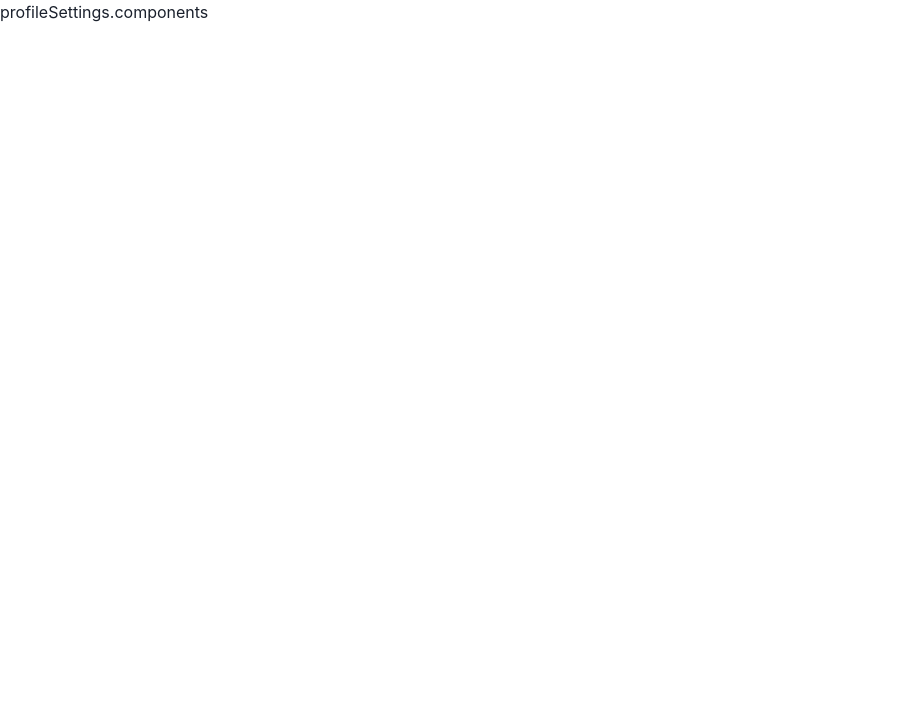
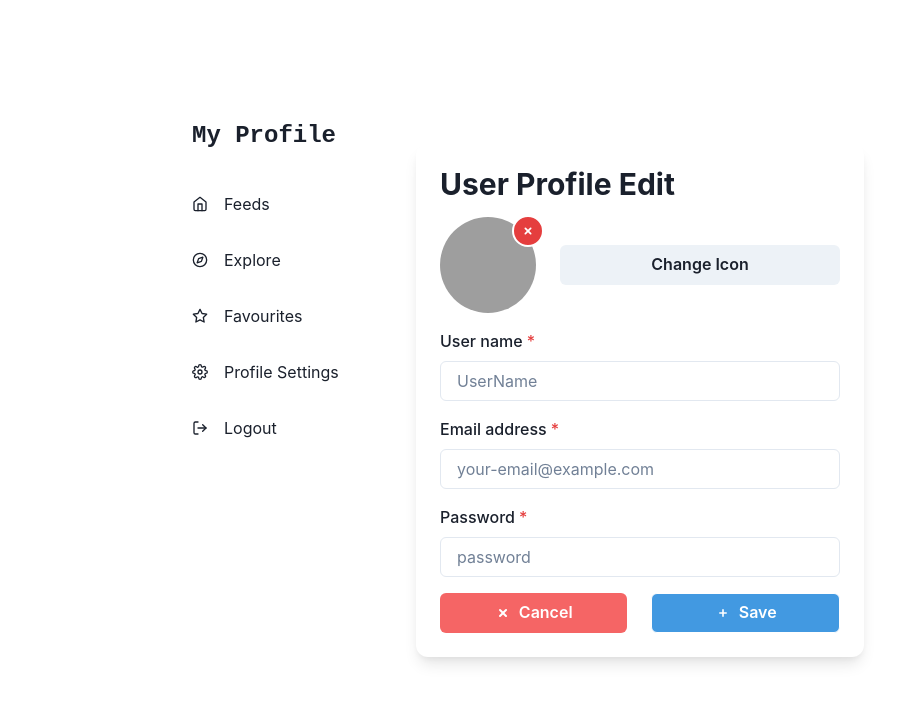
Before and after one commit to diouri844/User-Manager, a React (Vite) app in the folder Client/: page /settings in a window 1280 px wide. Shown: the top 702 px of the page, without its empty margins (0-924 px from the left). Built offline with nearby package versions, Linux system fonts and the light colour scheme; no server answers; sample sign-in values are in the browser's storage; grey boxes are pictures that could not be loaded.

Commit message:
Add user update Account view

```diff
--- a/Client/src/components/profileSettings.components.jsx
+++ b/Client/src/components/profileSettings.components.jsx
@@ -1,8 +1,228 @@
-import React from 'react'
+import React, { useEffect, useRef, useState } from 'react'
+import { useNavigate } from 'react-router-dom';
+// import layout  :
+
+import { defaultLayout as Layout } from '../layouts';
+// import shakara component
+import { Container,
+   Button,
+    Flex,
+    FormControl,
+    FormLabel,
+    Heading,
+    Input,
+    Stack,
+    useColorModeValue,
+    Avatar,
+    AvatarBadge,
+    IconButton,
+    Center
+  } from '@chakra-ui/react';
+
+  // import icons :
+  import { SmallCloseIcon, SmallAddIcon } from '@chakra-ui/icons';
+
+
+
+  // import axios :
+  import axios from 'axios';
+
+
+
 
 function profileSettings() {
+  const [isloading, setIsloading] = useState(false);
+  const [isEmailChange, setIsEmailChange] = useState(false);
+  const [isPasswordChange, setIsPasswordChange] = useState(false);
+  const navigate = useNavigate();
+  const userName = useRef("");
+  const userEmail = useRef("");
+  const emailConfrime = useRef("");
+  const userPassword = useRef("");
+  const passwordConfirme = useRef("");
+
+  // fetch the current usr :
+  useEffect(
+    ()=> {
+      // update the page title :
+      document.title = "Edit Profile";
+      try{
+        // extract the auth token and the user id from the localStorage:
+        const { AuthToken, UserId } = window.localStorage;
+        // check the auth token:
+        var barrer = "Barer ";
+        if(AuthToken[0] === '"' && AuthToken[AuthToken.length - 1] === '"'){
+          let updatedToken = AuthToken.slice(1,-1);
+          barrer += updatedToken;
+        }
+        else{
+          barrer += AuthToken;
+        }
+        // setup a gofig objetc to send request :
+        const config =  {
+          'headers':{
+              'Authorization': barrer,
+              'Content-Type': 'application/json',
+              'Accept': '*/*'
+          }
+        };
+        // send request to get current user info:
+        axios.get(
+          `http://localhost:8080/api/manager/feeds/${UserId}`,
+          config,
+        ).then(
+          response => {
+            // check state of response :
+            if ( response.data.message === 'Success'){
+              // user geted by the request :
+              const currentUser = response.data.user;
+              console.table(
+                currentUser
+              );
+              userName.current.value = currentUser.name;
+              userEmail.current.value = currentUser.email;
+              // password hashed we should change the idea behind
+              // update user password
+              userPassword.current.value = currentUser.password;
+            }
+          }
+        ).catch( err => {
+          console.error( err );
+        });
+      }catch( error ){
+        console.error()
+        navigate('/');
+      }
+    },[]);
+
   return (
-    <div>profileSettings.components</div>
+    <Layout>
+      <Container
+      >
+      <Flex
+      minH={'100px'}
+      align={'center'}
+      justify={'center'}
+      >
+      <Stack
+        spacing={4}
+        w={'full'}
+        maxW={'md'}
+        bg={useColorModeValue('white', 'gray.700')}
+        rounded={'xl'}
+        boxShadow={'lg'}
+        p={6}
+        my={12}>
+        <Heading lineHeight={1.1} fontSize={{ base: '2xl', sm: '3xl' }}>
+          User Profile Edit
+        </Heading>
+        <FormControl id="userName">
+          <Stack direction={['column', 'row']} spacing={6}>
+            <Center>
+              <Avatar size="xl"
+              src={
+                'https://www.bing.com/images/search?view=detailV2&ccid=TneqgKQB&id=92B3409541119EC7A195A45B224A1494439CACAD&thid=OIP.TneqgKQBUNi__W7XKshWlAHaHa&mediaurl=https%3a%2f%2fclipground.com%2fimages%2fimg_avatar-png-6.png&cdnurl=https%3a%2f%2fth.bing.com%2fth%2fid%2fR.4e77aa80a40150d8bffd6ed72ac85694%3frik%3draycQ5QUSiJbpA%26pid%3dImgRaw%26r%3d0&exph=512&expw=512&q=upslash+avatar+img&simid=608028861222974284&FORM=IRPRST&ck=7F70A62CCB5FD2D380CDF65B3E930134&selectedIndex=20'
+              }>
+                <AvatarBadge
+                  as={IconButton}
+                  size="sm"
+                  rounded="full"
+                  top="-10px"
+                  colorScheme="red"
+                  aria-label="remove Image"
+                  icon={<SmallCloseIcon />}
+                />
+              </Avatar>
+            </Center>
+            <Center w="full">
+              <Button w="full">Change Icon</Button>
+            </Center>
+          </Stack>
+        </FormControl>
+        <FormControl id="userName" isRequired>
+          <FormLabel>User name</FormLabel>
+          <Input
+            placeholder="UserName"
+            ref={userName}
+            _placeholder={{ color: 'gray.500' }}
+            type="text"
+          />
+        </FormControl>
+        <FormControl id="email" isRequired>
+          <FormLabel>Email address</FormLabel>
+          <Input
+            ref={userEmail}
+            onChange={ ()=> setIsEmailChange(true) }
+            placeholder="your-email@example.com"
+            _placeholder={{ color: 'gray.500' }}
+            type="email"
+          />
+        </FormControl>
+        { /**   email confrimation if is change  */}
+        {isEmailChange &&
+          <FormControl id="emailConfirmation" isRequired>
+            <FormLabel>Confirme new Email address</FormLabel>
+            <Input
+              ref={emailConfrime}
+              placeholder="your-email@example.com"
+              _placeholder={{ color: 'gray.500' }}
+              type="email"
+            />
+          </FormControl>
+        }
+        <FormControl id="password" isRequired>
+          <FormLabel>Password</FormLabel>
+          <Input
+            ref={userPassword}
+            onChange={()=> setIsPasswordChange(true)}
+            placeholder="password"
+            _placeholder={{ color: 'gray.500' }}
+            type="password"
+          />
+        </FormControl>
+        { /** password confrimation if is changed  */}
+        {isPasswordChange &&
+          <FormControl id="passwordConfirmation" isRequired>
+            <FormLabel>Confirme new Password</FormLabel>
+            <Input
+              ref={passwordConfirme}
+              placeholder="password confirmation"
+              _placeholder={{ color: 'gray.500' }}
+              type="password"
+            />
+          </FormControl>
+        }
+        <Stack spacing={6} direction={['column', 'row']}>
+          <Button
+            leftIcon={<SmallCloseIcon />}
+            bg={'red.400'}
+            color={'white'}
+            w="full"
+            _hover={{
+              bg: 'red.500',
+            }}>
+            Cancel
+          </Button>
+          <Button
+            leftIcon={<SmallAddIcon />}
+            bg={'blue.400'}
+            color={'white'}
+            isLoading={isloading}
+            loadingText='Saving changes ...'
+            colorScheme={'blue.600'}
+            variant='outline'
+            w="full"
+            onClick={ ()=> setIsloading(true) }
+            _hover={{
+              bg: 'blue.500',
+            }}>
+            Save
+          </Button>
+        </Stack>
+      </Stack>
+    </Flex>
+      </Container>
+    </Layout>
   )
 }
 
```
